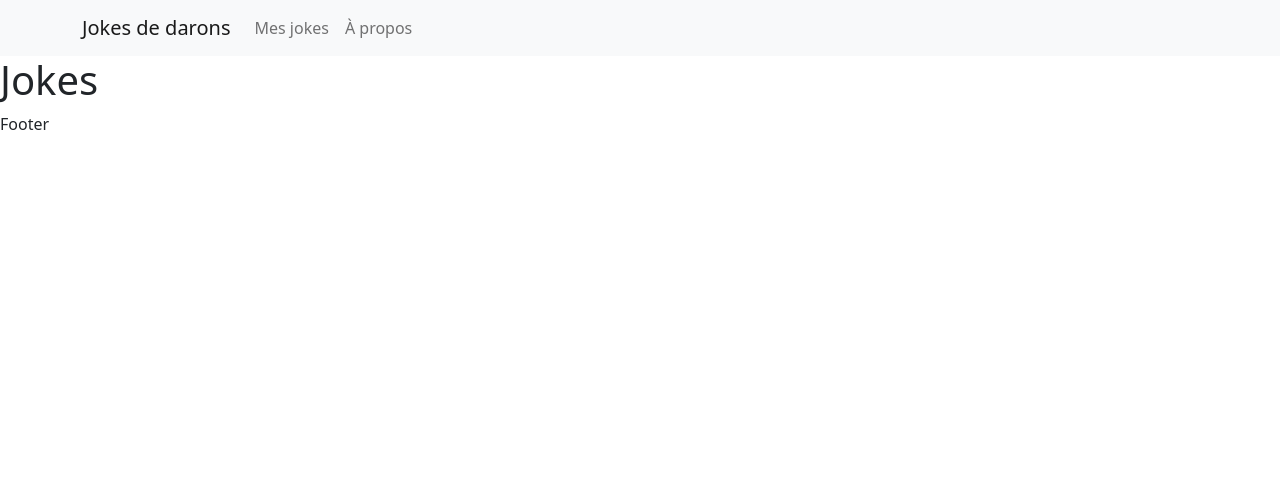
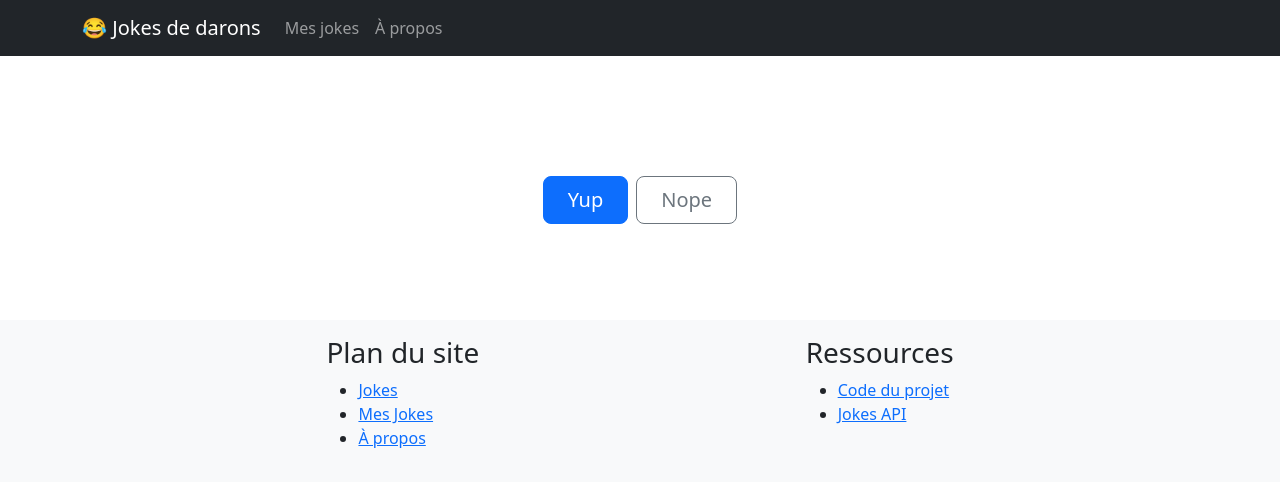
Before and after one commit to tdecourt/daddy-jokes, a React (Create React App) app: page / in a window 1280 px wide. Shown: the top 486 px of the page. Built offline with nearby package versions, Linux system fonts and the light colour scheme; no server answers.

Commit message:
add + update : footer & joke API + nav

```diff
--- a/src/Components/Footer.tsx
+++ b/src/Components/Footer.tsx
@@ -1,11 +1,40 @@
-import React from 'react';
+import React from "react";
+import { NavLink } from 'react-router-dom';
 
 const Footer = () => {
-    return (
-        <div>
-            Footer
-        </div>
-    );
+	return (
+		<footer className='footer mt-auto py-3 bg-light d-flex justify-content-evenly'>
+			<div>
+				<h3>Plan du site</h3>
+				<ul>
+					<li>
+						<NavLink to="/">Jokes</NavLink>
+					</li>
+					<li>
+						<NavLink to="/jokes">Mes Jokes</NavLink>
+					</li>
+					<li>
+						<NavLink to="/about">À propos</NavLink>
+					</li>
+				</ul>
+			</div>
+			<div>
+				<h3>Ressources</h3>
+				<ul>
+					<li>
+						<a href="https://github.com/tdecourt/daddy-jokes">
+							Code du projet
+						</a>
+					</li>
+					<li>
+						<a href="https://sv443.net/jokeapi/v2/">
+							Jokes API
+						</a>
+					</li>
+				</ul>
+			</div>
+		</footer>
+	);
 };
 
 export default Footer;
--- a/src/Components/Navigation.tsx
+++ b/src/Components/Navigation.tsx
@@ -6,9 +6,9 @@ import Navbar from 'react-bootstrap/Navbar';
 const Navigation = () => {
 
 	return (
-		<Navbar bg="light" expand="lg">
+		<Navbar bg="dark" variant="dark" expand="lg">
 			<Container>
-				<Navbar.Brand href="/">Jokes de darons</Navbar.Brand>
+				<Navbar.Brand href="/">😂 Jokes de darons</Navbar.Brand>
 				<Navbar.Toggle aria-controls="basic-navbar-nav" />
 				<Navbar.Collapse id="basic-navbar-nav">
 					<Nav className="me-auto">
--- a/src/Pages/Jokes.tsx
+++ b/src/Pages/Jokes.tsx
@@ -1,11 +1,90 @@
-import React from 'react';
+import React, { useEffect, useState } from 'react';
 
 const Jokes = () => {
-    return (
-        <div>
-            <h1>Jokes</h1>
-        </div>
-    );
+	enum JokeCategory {
+		ANY = 'Any',
+		PROGRAMMING = 'Programming',
+		MISC = 'Misc',
+		DARK = 'Dark',
+		PUN = 'Pun',
+		SPOOKY = 'Spooky',
+		CHRISTMASS = 'Christmass'
+	}
+	enum JokeType {
+		SINGLE = 'single',
+		TWO_PART = 'twopart'
+	}
+	enum JokeLang {
+		EN = 'en',
+		FRA = 'fr'
+	}
+	enum JokeFlagName {
+		NSFW = 'nsfw',
+		RELIGIOUS = 'religious',
+		POLITICAL = 'political',
+		RACIST = 'racist',
+		SEXIST = 'sexist',
+		EXPLICIT = 'explicit'
+	}
+	type JokeFlags = {
+		nsfw: boolean,
+		religious: boolean,
+		political: boolean,
+		racist: boolean,
+		sexist: boolean,
+		explicit: boolean
+	}
+	type Joke = {
+		error: boolean,
+		category: JokeCategory,
+		type: JokeType,
+		joke?: string,
+		setup?: string,
+		delivery?: string,
+		flags: JokeFlags,
+		id: number,
+		safe: boolean,
+		lang: JokeLang
+	}
+	const [joke, setJoke] = useState<Joke>()
+	const [jokeCategory, setJokeCategory] = useState<JokeCategory>(JokeCategory.ANY)
+	const [jokeLang, setJokeLang] = useState<JokeLang>(JokeLang.FRA)
+	const [jokeFlags, setJokesFlags] = useState<Array<JokeFlagName>>([])
+	const [jokeTypes, setJokesTypes] = useState<Array<JokeType>>([])
+
+	const getJoke = (id?: number) => {
+		const baseURL = "https://v2.jokeapi.dev/joke/"
+		const query = baseURL + jokeCategory + "?lang=" + jokeLang
+		fetch(query)
+			.then<Joke>(res => res.json())
+			.then(data => setJoke(data))
+	}
+
+	useEffect(getJoke, [])
+
+	return (
+		<div>
+			<div className="px-4 py-5 my-5 text-center">
+				<div className="col-lg-6 mx-auto">
+					{
+						(joke?.type == JokeType.TWO_PART) ?
+							<div className="lead mb-4">
+								<p>{joke?.setup}</p>
+								<p>{joke?.delivery}</p>
+							</div>
+							:
+							<div className="lead mb-4">
+								<p>{joke?.joke}</p>
+							</div>
+					}
+					<div className="d-grid gap-2 d-sm-flex justify-content-sm-center">
+						<button onClick={evt => getJoke()} type="button" className="btn btn-primary btn-lg px-4 gap-3">Yup</button>
+						<button onClick={evt => getJoke()} type="button" className="btn btn-outline-secondary btn-lg px-4">Nope</button>
+					</div>
+				</div>
+			</div>
+		</div>
+	);
 };
 
 export default Jokes;
```
